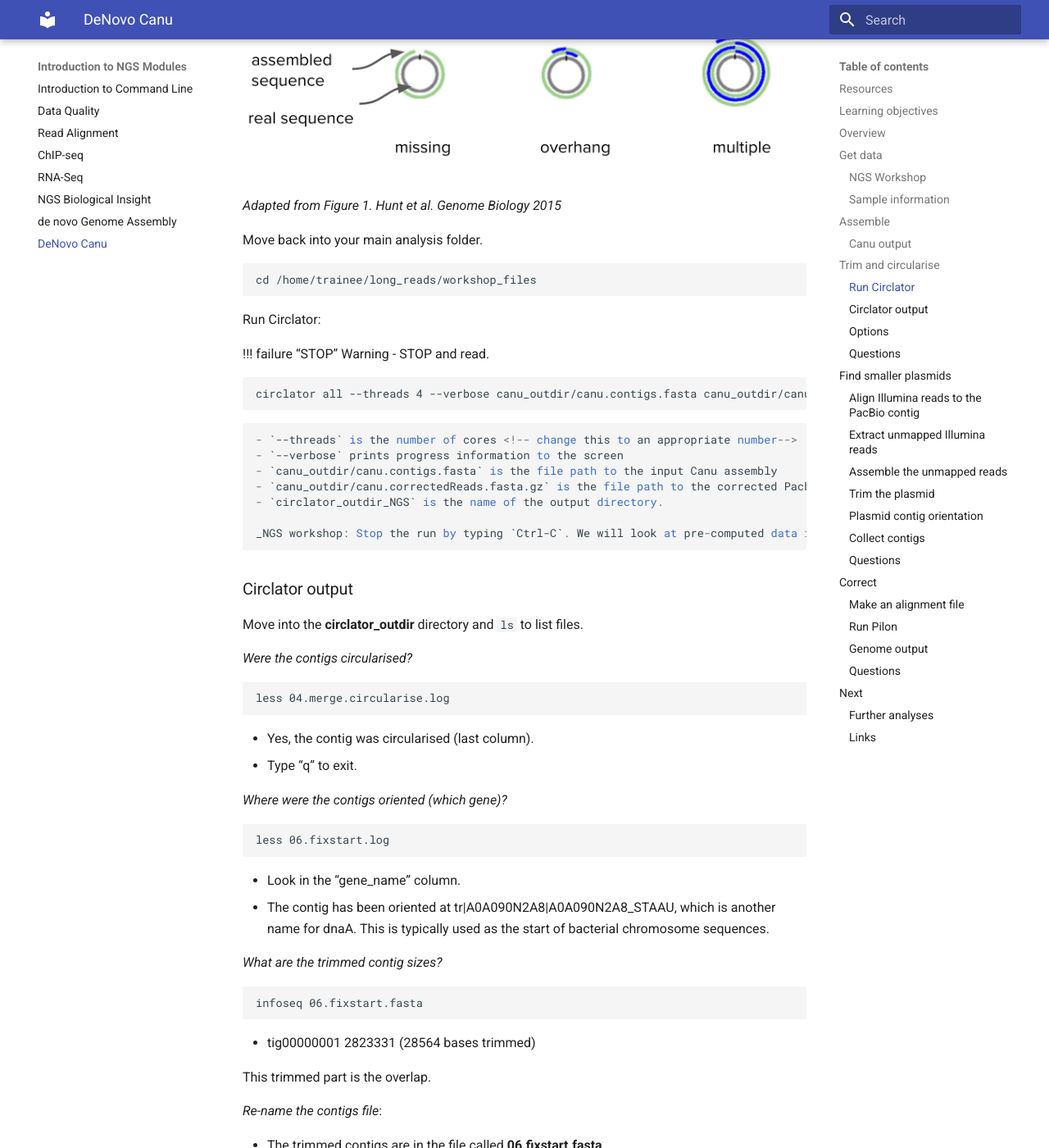
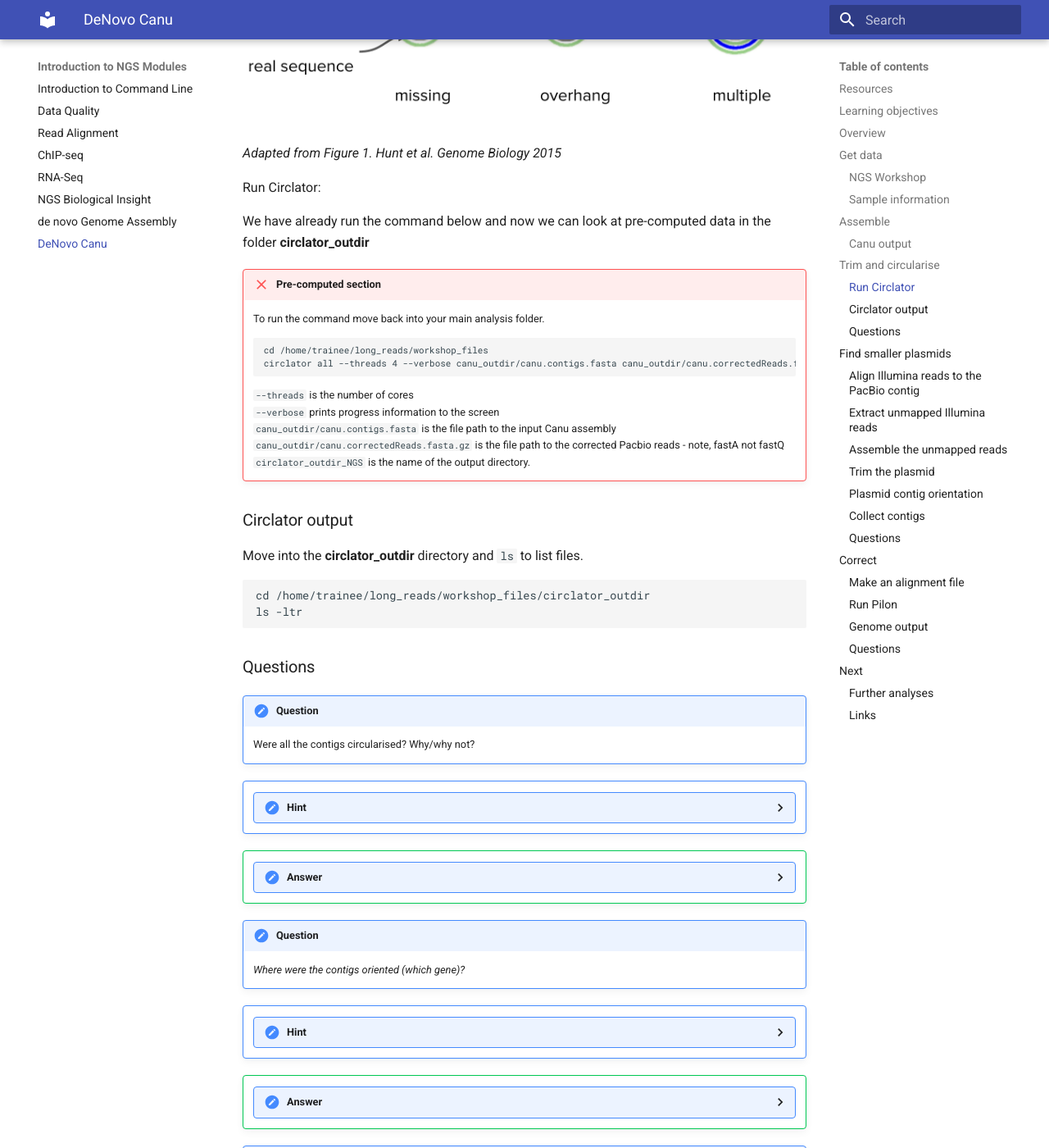
Before and after one commit to tsonika/intro-ngs-manuals, an MkDocs documentation site: the page built from docs/modules/btp-module-denovo-canu/denovo_canu.md, in a window 1280 px wide and 1400 px high, scrolled down 4558 px. Shown: the whole window at 82% size. Built offline with MkDocs 1.6.1 and Material for MkDocs 9.7.7, drawn with Linux system fonts in a browser that asks for light colours; old or Windows-style settings are respelled for this version of MkDocs; some of the changed text lies outside the part shown.

Commit message:
Added styling. esp to pre-computed sections

````diff
--- a/docs/modules/btp-module-denovo-canu/denovo_canu.md
+++ b/docs/modules/btp-module-denovo-canu/denovo_canu.md
@@ -137,24 +137,23 @@
 ## Assemble<a name="assemble"></a>
 
 - We will use the assembly software called Canu, <https://github.com/marbl/canu>.
-- Run Canu with these commands:
+- As we don't have time for Canu to complete, we will look at pre-computed data in the folder **canu_outdir**.
 
-```text
-canu -p canu -d canu_outdir_NGS genomeSize=2.8m -pacbio-raw pacbio.fastq.gz
-```
+!!! failure "Precomputed section"
+    ```text
+    canu -p canu -d canu_outdir_NGS genomeSize=2.8m -pacbio-raw pacbio.fastq.gz
+    ```
 
-- the first `canu` tells the program to run
-- `-p canu` names prefix for output files ("canu")
-- `-d canu_outdir_NGS` names output directory
-- `genomeSize` only has to be approximate.
-    - e.g. *Staphylococcus aureus*, 2.8m
-    - e.g. *Streptococcus pyogenes*, 1.8m
+    - the first `canu` tells the program to run
+    - `-p canu` names prefix for output files ("canu")
+    - `-d canu_outdir_NGS` names output directory
+    - `genomeSize` only has to be approximate.
+        - e.g. *Staphylococcus aureus*, 2.8m
+        - e.g. *Streptococcus pyogenes*, 1.8m
 
-- Canu will correct, trim and assemble the reads.
-- Various output will be displayed on the screen.
+    - Canu will correct, trim and assemble the reads.
+    - Various output will be displayed on the screen.
 
-!!! failure "STOP" Warning - STOP and read.
-    _NGS workshop: As we don't have time for Canu to complete, stop the run by typing `Ctrl-C`. We will look at pre-computed data in the folder **canu_outdir**._
 
 ### Canu output
 
@@ -185,13 +184,12 @@
 
 This matches what we would expect for this sample. For other data, Canu may not be able to join all the reads into one contig, so there may be several contigs in the output. Also, the sample may contain some plasmids and these may be found full or partially by Canu as additional contigs.
 
-!!! note "Bonus exercise"
-    **[Try it later] Change Canu parameters if required**
+!!! hint "Try it later"
+    Change Canu parameters if required: If the assembly is poor with many contigs, re-run Canu with extra sensitivity parameters; e.g.
 
-    If the assembly is poor with many contigs, re-run Canu with extra sensitivity parameters; e.g.
-
+    ```text
     canu -p prefix -d outdir corMhapSensitivity=high corMinCoverage=0 genomeSize=2.8m -pacbio-raw pacbio.fastq.gz
-
+    ```
 
 ## Trim and circularise
 
@@ -205,57 +203,86 @@
 ![circlator](images/circlator_diagram.png)
 *Adapted from Figure 1. Hunt et al. Genome Biology 2015*
 
-Move back into your main analysis folder.
-
-```text
-cd /home/trainee/long_reads/workshop_files
-```
 Run Circlator:
 
-!!! failure "STOP" Warning - STOP and read.
+We have already run the command below and now we can look at pre-computed data in the folder **circlator_outdir**
+
+!!! failure "Pre-computed section"
+    To run the command move back into your main analysis folder.
+
     ```text
+    cd /home/trainee/long_reads/workshop_files
     circlator all --threads 4 --verbose canu_outdir/canu.contigs.fasta canu_outdir/canu.correctedReads.fasta.gz circlator_outdir_NGS
     ```
 
-    - `--threads` is the number of cores <!-- change this to an appropriate number-->
-    - `--verbose` prints progress information to the screen
-    - `canu_outdir/canu.contigs.fasta` is the file path to the input Canu assembly
-    - `canu_outdir/canu.correctedReads.fasta.gz` is the file path to the corrected Pacbio reads - note, fastA not fastQ
-    - `circlator_outdir_NGS` is the name of the output directory.
+    `--threads` is the number of cores <!-- change this to an appropriate number-->
+    `--verbose` prints progress information to the screen
+    `canu_outdir/canu.contigs.fasta` is the file path to the input Canu assembly
+    `canu_outdir/canu.correctedReads.fasta.gz` is the file path to the corrected Pacbio reads - note, fastA not fastQ
+    `circlator_outdir_NGS` is the name of the output directory.
 
-    _NGS workshop: Stop the run by typing `Ctrl-C`. We will look at pre-computed data in the folder **circlator_outdir**._
 
 ### Circlator output
 
 Move into the **<fn>circlator_outdir</fn>** directory and `ls` to list files.
 
-*Were the contigs circularised?*
-
 ```text
-less 04.merge.circularise.log
+cd /home/trainee/long_reads/workshop_files/circlator_outdir
+ls -ltr
 ```
 
-- Yes, the contig was circularised (last column).
-- Type "q" to exit.
 
-*Where were the contigs oriented (which gene)?*
+### Questions
 
-```text
-less 06.fixstart.log
-```
+!!! note "Question"
+    Were all the contigs circularised? Why/why not?
 
-- Look in the "gene_name" column.
-- The contig has been oriented at tr|A0A090N2A8|A0A090N2A8_STAAU, which is another name for dnaA. <!-- (search swissprot - uniprot.org) --> This is typically used as the start of bacterial chromosome sequences.
+!!! hint ""
+    ??? "Hint"
+        ```text
+        less 04.merge.circularise.log
+        ```
+        Type "q" to exit.
 
-*What are the trimmed contig sizes?*
+!!! success ""
+    ??? "**Answer**"
+        - Yes, the contig was circularised (last column).
+        In this example, the contig could be circularized because it contained the entire sequence, with overhangs that were trimmed.
 
-```text
-infoseq 06.fixstart.fasta
-```
+!!! note "Question"
+    *Where were the contigs oriented (which gene)?*
 
-- tig00000001 2823331 (28564 bases trimmed)
+!!! hint ""
+    ??? "Hint"
+        ```text
+        less 06.fixstart.log
+        ```
+        Type "q" to exit.
 
-This trimmed part is the overlap.
+!!! success ""
+    ??? "**Answer**"
+        - Look in the "gene_name" column.
+        - The contig has been oriented at tr|A0A090N2A8|A0A090N2A8_STAAU, which is another name for dnaA. <!-- (search swissprot - uniprot.org) --> This is typically used as the start of bacterial chromosome sequences.
+
+!!! note "Question"
+    *What are the trimmed contig sizes?*
+
+!!! hint ""
+    ??? "Hint"
+        ```text
+        infoseq 06.fixstart.fasta
+        ```
+!!! success ""
+    ??? "**Answer**"
+        - tig00000001 2823331 (28564 bases trimmed)
+        -This trimmed part is the overlap.
+
+!!! note "Question"
+    Circlator can set the start of the sequence at a particular gene. Which gene does it use? Is this appropriate for all contigs?
+
+!!! success ""
+    ??? "**Answer**"
+        Circlator uses dnaA for the chromosomal contig. For other contigs, it uses a centrally-located gene. However, ideally, plasmids would be oriented on a gene such as a rep gene. It is possible to provide a file to Circlator to do this.
 
 *Re-name the contigs file*:
 
@@ -270,25 +297,8 @@
 
 Move the file back into the main folder (`mv contig1.fasta ../`).
 
-### Options
-
-If all the contigs have not circularised with Circlator, an option is to change the `--b2r_length_cutoff` setting to approximately 2X the average read depth.
-
-### Questions
-
-!!! note "Question"
-    Were all the contigs circularised? Why/why not?
-
-!!! success ""
-    ??? "**Answer**"
-        In this example, the contig could be circularized because it contained the entire sequence, with overhangs that were trimmed.
-
-!!! note "Question"
-    Circlator can set the start of the sequence at a particular gene. Which gene does it use? Is this appropriate for all contigs?
-
-!!! success ""
-    ??? "**Answer**"
-        Circlator uses dnaA for the chromosomal contig. For other contigs, it uses a centrally-located gene. However, ideally, plasmids would be oriented on a gene such as a rep gene. It is possible to provide a file to Circlator to do this.
+!!! hint "Tips"
+    If all the contigs have not circularised with Circlator, an option is to change the `--b2r_length_cutoff` setting to approximately 2X the average read depth.
 
 
 ## Find smaller plasmids
@@ -311,19 +321,20 @@
 ```
 
 - Align Illumina reads using using bwa mem:
+  We will use the pre-computed file called **aln.bam**.
 
-```text
-bwa mem -t 4 contig1.fasta illumina_R1.fastq.gz illumina_R2.fastq.gz | samtools sort > aln_NGS.bam
-```
+!!! failure "Precomputed section"
+    ```text
+    bwa mem -t 4 contig1.fasta illumina_R1.fastq.gz illumina_R2.fastq.gz | samtools sort > aln_NGS.bam
+    ```
 
-- `bwa mem` is the alignment tool
-- `-t 4` is the number of cores <!-- choose an appropriate number -->
-- `contig1.fasta` is the input assembly file
-- `illumina_R1.fastq.gz illumina_R2.fastq.gz` are the Illumina reads
-- ` | samtools sort` pipes the output to samtools to sort
-- `> aln_NGS.bam` sends the alignment to the file **<fn>aln_NGS.bam</fn>**
+    - `bwa mem` is the alignment tool
+    - `-t 4` is the number of cores <!-- choose an appropriate number -->
+    - `contig1.fasta` is the input assembly file
+    - `illumina_R1.fastq.gz illumina_R2.fastq.gz` are the Illumina reads
+    - ` | samtools sort` pipes the output to samtools to sort
+    - `> aln_NGS.bam` sends the alignment to the file **<fn>aln_NGS.bam</fn>**
 
-_NGS workshop: Stop the run by typing `Ctrl-C`. We will use the pre-computed file called **aln.bam**._
 
 ### Extract unmapped Illumina reads
 
@@ -351,19 +362,20 @@
 ### Assemble the unmapped reads
 
 - Assemble with Spades (<http://cab.spbu.ru/software/spades/>):
+- We will use the pre-computed file in the folder **spades_assembly**.
 
-```text
-spades.py -1 unmapped.R1.fastq -2 unmapped.R2.fastq -s unmapped.RS.fastq --careful --cov-cutoff auto -o spades_assembly_NGS
-```
+!!! failure "Precomputed section"
+    ```text
+    spades.py -1 unmapped.R1.fastq -2 unmapped.R2.fastq -s unmapped.RS.fastq --careful --cov-cutoff auto -o spades_assembly_NGS
+    ```
 
-- `-1` is input file forward
-- `-2` is input file reverse
-- `-s` is unpaired
-- `--careful` minimizes mismatches and short indels
-- `--cov-cutoff auto` computes the coverage threshold (rather than the default setting, "off")
-- `-o` is the output directory
+    - `-1` is input file forward
+    - `-2` is input file reverse
+    - `-s` is unpaired
+    - `--careful` minimizes mismatches and short indels
+    - `--cov-cutoff auto` computes the coverage threshold (rather than the default setting, "off")
+    - `-o` is the output directory
 
-_NGS workshop: Stop the run by typing `Ctrl-C`. We will use the pre-computed file in the folder **spades_assembly**._
 
 Move into the output directory (**<fn>spades_assembly</fn>**) and look at the contigs:
 
@@ -531,16 +543,18 @@
 ### Make an alignment file
 
 - Align the Illumina reads (R1 and R2) to the draft PacBio assembly, e.g. **<fn>genome.fasta</fn>**:
-
-```text
-bwa index genome.fasta
-bwa mem -t 4 genome.fasta illumina_R1.fastq.gz illumina_R2.fastq.gz | samtools sort > aln_illumina_pacbio_NGS.bam
-```
-
-- `-t` is the number of cores <!-- set this to an appropriate number. (To find out how many you have, `grep -c processor /proc/cpuinfo`) -->
+- We will use the pre-computed file called **aln_illumina_pacbio.bam**.
 
 
-_NGS workshop: Stop the run by typing `Ctrl-C`. We will use the pre-computed file called **aln_illumina_pacbio.bam**._
+!!! failure "Precomputed section"
+    ```text
+    bwa index genome.fasta
+    bwa mem -t 4 genome.fasta illumina_R1.fastq.gz illumina_R2.fastq.gz | samtools sort > aln_illumina_pacbio_NGS.bam
+    ```
+
+    - `-t` is the number of cores <!-- set this to an appropriate number. (To find out how many you have, `grep -c processor /proc/cpuinfo`) -->
+
+
 
 - Index the files:
 
@@ -553,22 +567,22 @@
 
 ### Run Pilon
 
-- Run:
+- We will use the pre-computed files called with the prefixes **pilon1**._
 
-```text
-pilon --genome genome.fasta --frags aln_illumina_pacbio.bam --output pilon1_NGS --fix all --mindepth 0.5 --changes --verbose --threads 4
-```
+!!! failure "Precomputed section"
+    ```text
+    pilon --genome genome.fasta --frags aln_illumina_pacbio.bam --output pilon1_NGS --fix all --mindepth 0.5 --changes --verbose --threads 4
+    ```
 
-- `--genome` is the name of the input assembly to be corrected
-- `--frags` is the alignment of the reads against the assembly
-- `--output` is the name of the output prefix
-- `--fix` is an option for types of corrections
-- `--mindepth` gives a minimum read depth to use
-- `--changes` produces an output file of the changes made
-- `--verbose` prints information to the screen during the run
-- `--threads`: the number of cores
+    - `--genome` is the name of the input assembly to be corrected
+    - `--frags` is the alignment of the reads against the assembly
+    - `--output` is the name of the output prefix
+    - `--fix` is an option for types of corrections
+    - `--mindepth` gives a minimum read depth to use
+    - `--changes` produces an output file of the changes made
+    - `--verbose` prints information to the screen during the run
+    - `--threads`: the number of cores
 
-_NGS workshop: Stop the run by typing `Ctrl-C`. We will use the pre-computed files called with the prefixes **pilon1**._
 
 
 Look at the changes file:
````
